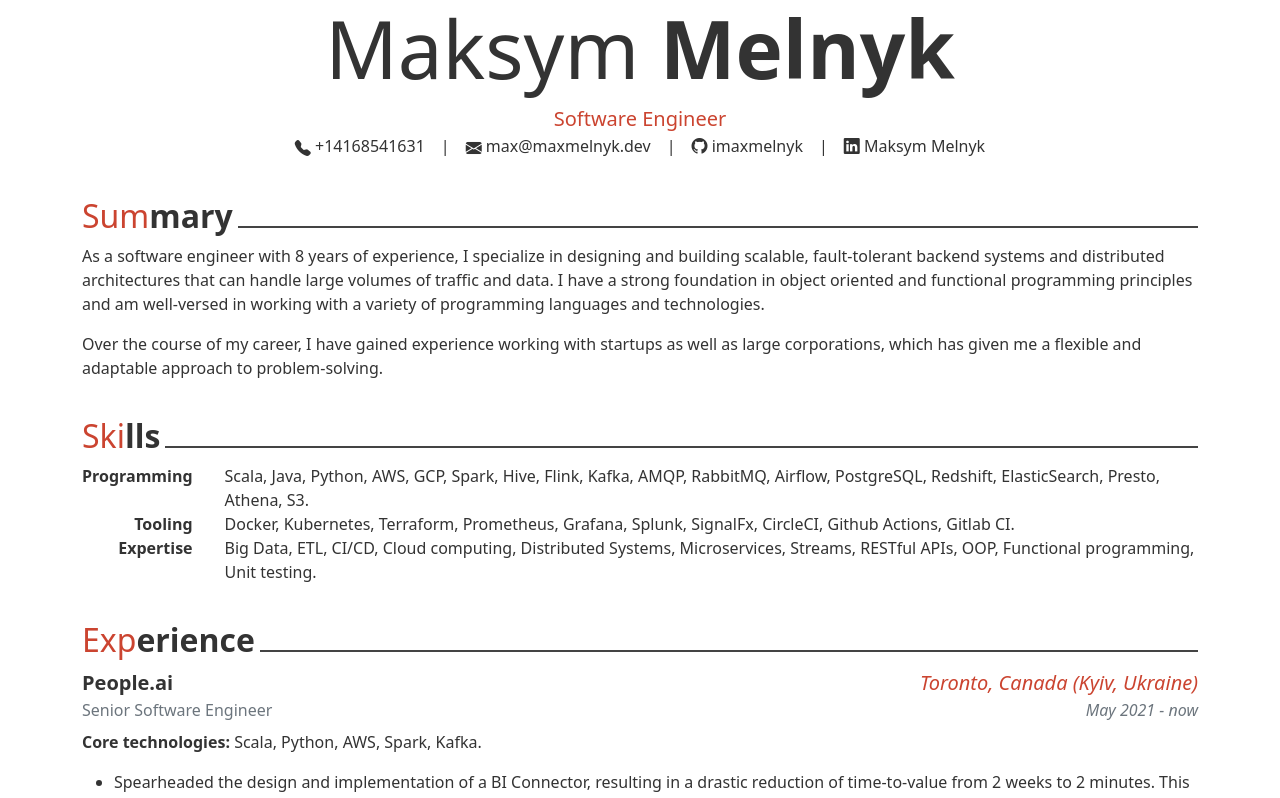
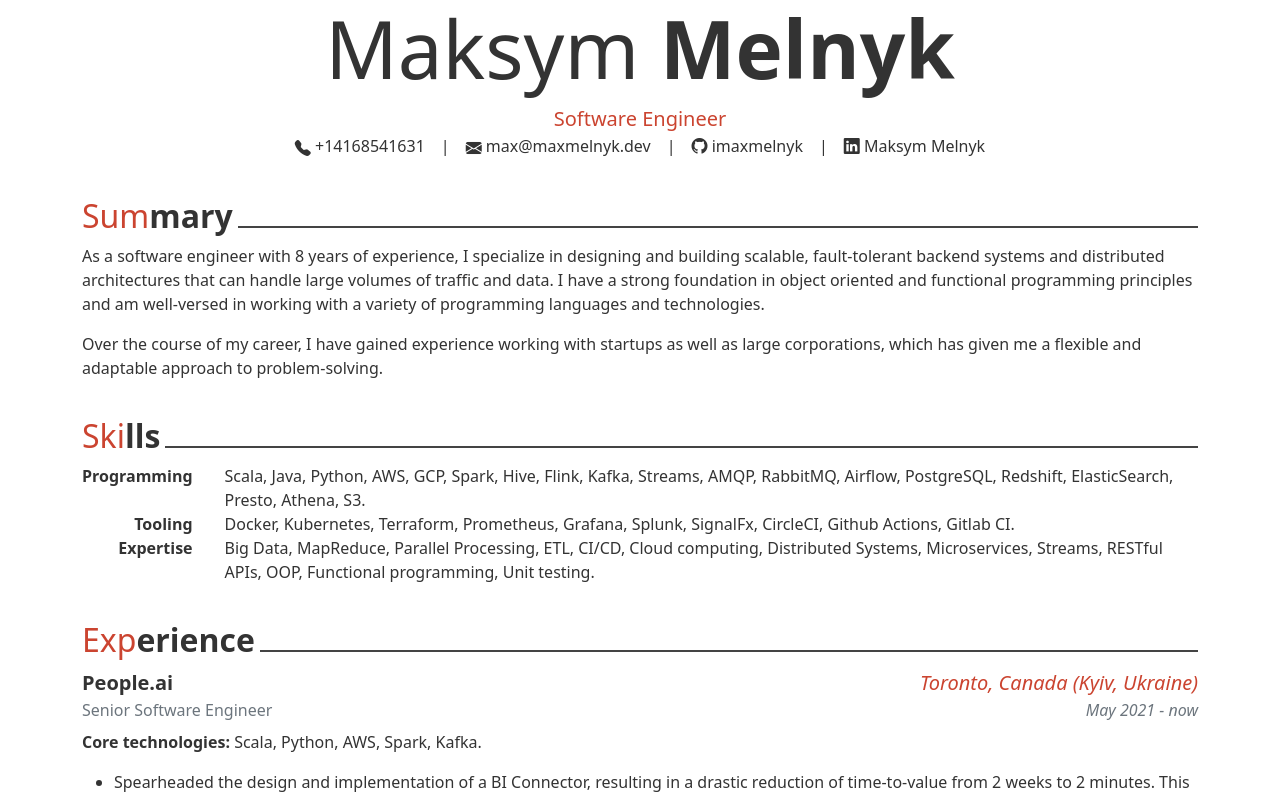
Before and after one commit to imaxmelnyk/cv, a Vue app: page / in a window 1280 px wide. Shown: the top 798 px of the page. Built offline with nearby package versions, Linux system fonts and the light colour scheme.

Commit message:
Update skills

```diff
--- a/src/components/Skills.vue
+++ b/src/components/Skills.vue
@@ -8,7 +8,7 @@ import Section from './Section.vue'
       <tbody>
         <tr>
           <th>Programming</th>
-          <td>Scala, Java, Python, AWS, GCP, Spark, Hive, Flink, Kafka, AMQP, RabbitMQ, Airflow, PostgreSQL, Redshift, ElasticSearch, Presto, Athena, S3.</td>
+          <td>Scala, Java, Python, AWS, GCP, Spark, Hive, Flink, Kafka, Streams, AMQP, RabbitMQ, Airflow, PostgreSQL, Redshift, ElasticSearch, Presto, Athena, S3.</td>
         </tr>
         <tr>
           <th>Tooling</th>
@@ -16,7 +16,7 @@ import Section from './Section.vue'
         </tr>
         <tr>
           <th>Expertise</th>
-          <td>Big Data, ETL, CI/CD, Cloud computing, Distributed Systems, Microservices, Streams, RESTful APIs, OOP, Functional programming, Unit testing.</td>
+          <td>Big Data, MapReduce, Parallel Processing, ETL, CI/CD, Cloud computing, Distributed Systems, Microservices, Streams, RESTful APIs, OOP, Functional programming, Unit testing.</td>
         </tr>
       </tbody>
     </table>
```
